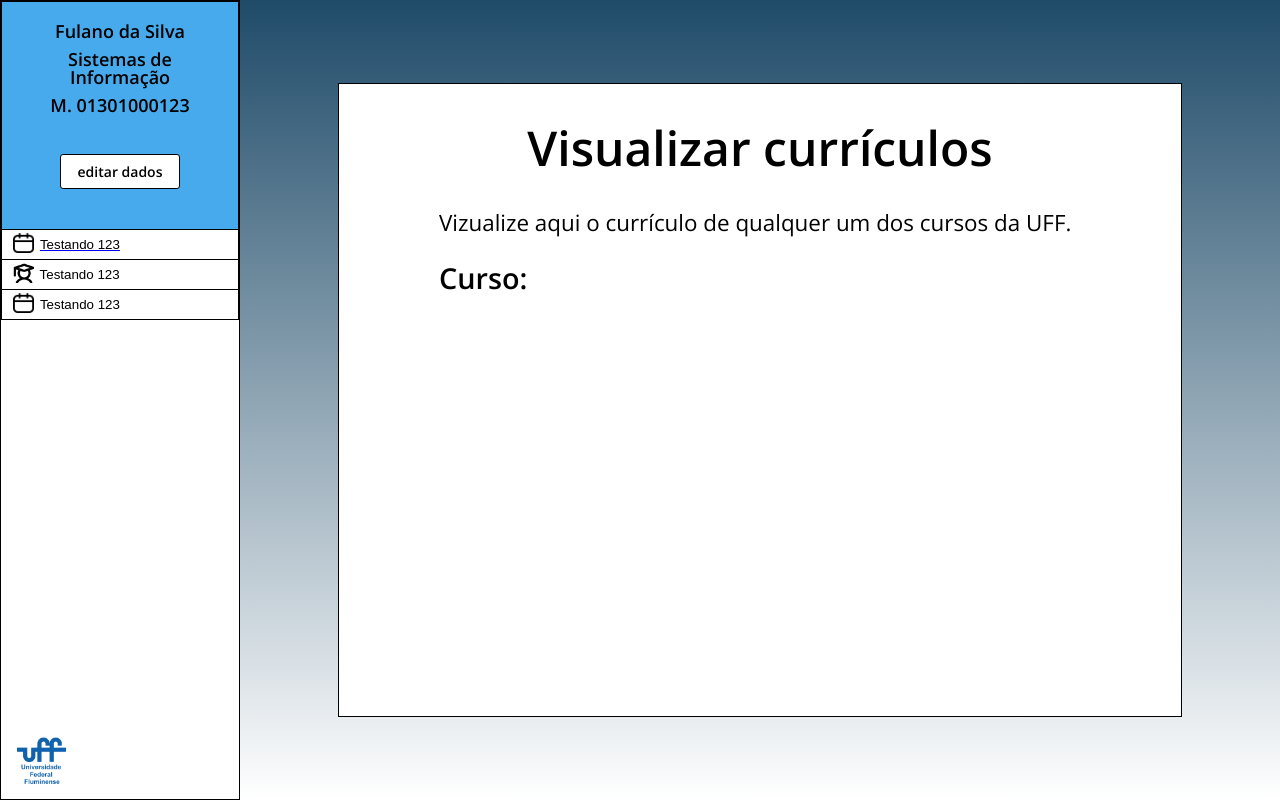
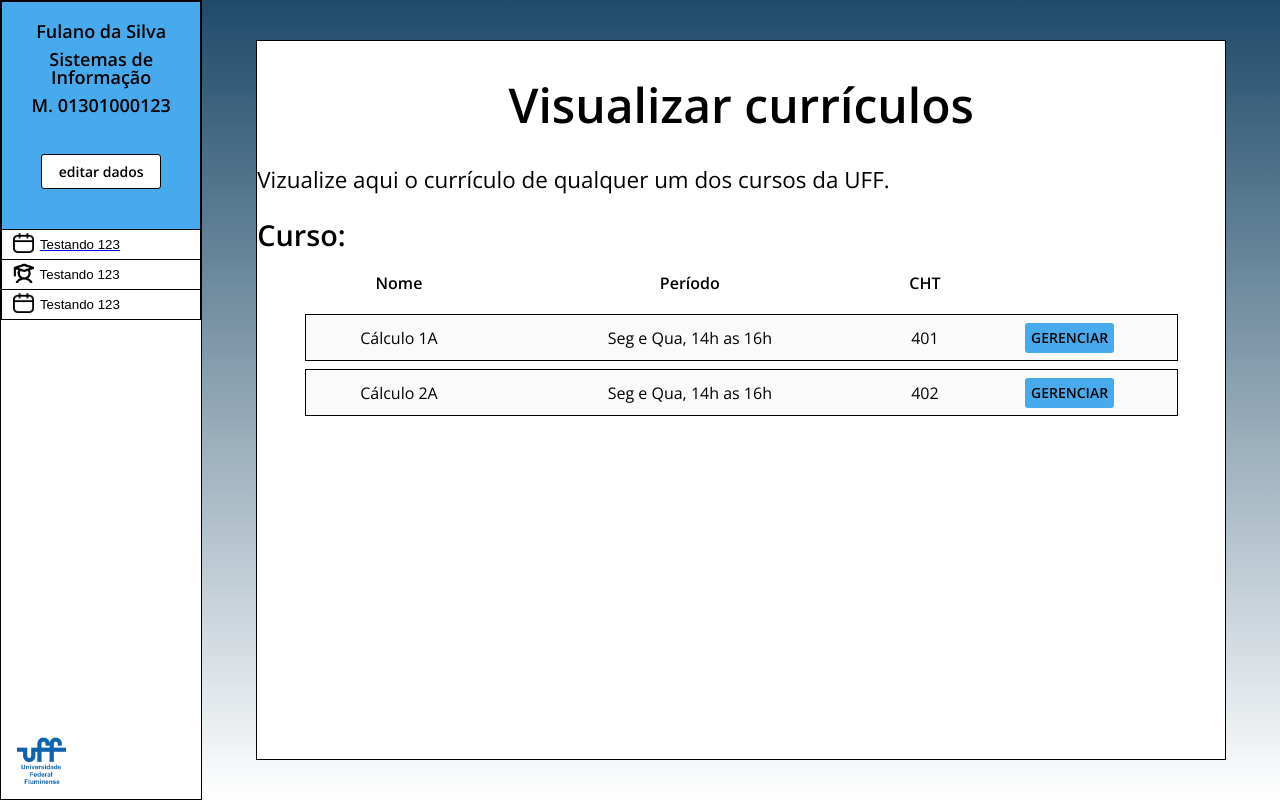
Before and after one commit to gustavo-ferreira03/projeto-iduff-front, a React (Create React App) app: page /ViewResume in a window 1280 px wide. Built offline with nearby package versions, Linux system fonts and the light colour scheme; a web font is replaced by a local one.

Commit message:
Corrigido o tamanho da white_box

```diff
--- a/src/components/Table/Table.module.css
+++ b/src/components/Table/Table.module.css
@@ -1,15 +1,17 @@
 .table {
-    width: 800px;
+    width: 90%;
+    empty-cells: show;
     border-collapse: separate;
-    border-spacing: 0 15px;
+    border-spacing: 0 10px;
 }
 
 .table tr {
-    font-size: 18px;
+    font-size: 16px;
     font-weight: 400;
     font-family: 'Open Sans', sans-serif;
-    height: 35px;
+    height: 45px;
 }
+
 
 .table th {
     font-weight: 600;
@@ -23,6 +25,6 @@
 }
 
 .table tbody tr {
-    background-color: var(--gray);
-    border: 0.5px solid var(--black);
+    box-shadow: 0px 0px 0px 1px black;
+    background-color: var(--light-gray);
 }
--- a/src/components/ViewResume/ViewResume.jsx
+++ b/src/components/ViewResume/ViewResume.jsx
@@ -1,16 +1,49 @@
 import classes from './ViewResume.module.css';
+import Table from '../Table/Table';
+import Button from '../Button/Button';
+
+// Precisa colocar as colunas da tabela
+const columns = [
+    "Nome",
+    "",
+    "Período",
+    "CHT"
+  ]
+
+  // Carrega o conteúdo que vai ser colocado dentro de cada linha (pode colocar botões ou dropdowns tb)
+  const data = [
+    ["Cálculo 1A",
+    "",
+    "Seg e Qua, 14h as 16h",
+    "401",
+    <Button buttonSize="btn--small" buttonStyle="btn--light-blue--solid">GERENCIAR</Button>],
+    ["Cálculo 2A",
+    "",
+    "Seg e Qua, 14h as 16h",
+    "402",
+    <Button buttonSize="btn--small" buttonStyle="btn--light-blue--solid">GERENCIAR</Button>]
+  ]
 
 export function ViewResume (){
     return(
+        <div className={classes.container}>
             <div className={classes.white_box}>
+                <div classes={classes.content_container}>
                     <h1 className={classes.v_C}>Visualizar currículos</h1>
                     <section className={classes.List}>
-                <p className={classes.VizuAqui}>Vizualize aqui o currículo de qualquer um dos cursos da UFF.</p>
+                        <div className={classes.VizuAqui}>
+                            <p>Vizualize aqui o currículo de qualquer um dos cursos da UFF.</p>
                             <div>
                                 <h2 className={classes.Curso}>Curso:</h2>
                                 {/* Menu drop down */}
                             </div>
+                        </div>
+                        <div className={classes.Table}>
+                            <Table columns={columns} data={data}/>
+                        </div>
                     </section>
+                </div>
+            </div>
         </div>
     )
 }
--- a/src/components/ViewResume/ViewResume.module.css
+++ b/src/components/ViewResume/ViewResume.module.css
@@ -1,11 +1,21 @@
+.container {
+    width: 100%;
+    display: flex;
+    justify-content: center;
+    align-items: center;
+}
+
 .white_box{
-    margin: 0 auto;
-    width: 844px;
-    height: 634px;
-    top: 49px;
-    left:270px;
+    width: 90%;
+    height: 90%;
     background-color: white;
     border: 1px solid black;
+}
+
+.content_container {
+    width: 80%;
+    display: flex;
+    justify-content: flex-start;
 }
 
 .v_C{
@@ -18,7 +28,8 @@
 }
 
 .List{
-    margin-left: 100px;
+    display: flex;
+    flex-direction: column;
     font-family: 'Open Sans', sans-serif;
     font-weight: 400;
     font-size: 1,125rem;
@@ -36,3 +47,8 @@
     font-size: 1.8rem;
     margin-top: 30px;
 }
+
+.Table {
+    display: flex;
+    justify-content: center;
+}
--- a/src/pages/Test.jsx
+++ b/src/pages/Test.jsx
@@ -7,19 +7,17 @@ import Button from '../components/Button/Button'
 const columns = [
   "Nome",
   "Período",
-  "CHT"
+  "CHT",
 ]
 
 // Carrega o conteúdo que vai ser colocado dentro de cada linha (pode colocar botões ou dropdowns tb)
 const data = [
   ["Cálculo 1A",
   "Seg e Qua, 14h as 16h",
-  "401",
-  <Button buttonSize="btn--small" buttonStyle="btn--light-blue--solid">GERENCIAR</Button>],
+  "60"],
   ["Cálculo 2A",
   "Seg e Qua, 14h as 16h",
-  "402",
-  <Button buttonSize="btn--small" buttonStyle="btn--light-blue--solid">GERENCIAR</Button>]
+  "60"]
 ]
 
 export default function Test() {
--- a/src/styles/App.module.css
+++ b/src/styles/App.module.css
@@ -1,4 +1,3 @@
 .flex{
     display: flex;
-    align-items: center;
 }
--- a/src/styles/index.css
+++ b/src/styles/index.css
@@ -53,6 +53,7 @@ table {
   --white: #fff;
   --black: #000;
   --gray: #F2F2F2;
+  --light-gray: #FAFAFA;
   --shadow: rgba(0, 0, 0, 0.25);
 }
 
@@ -75,7 +76,3 @@ code {
   font-family: source-code-pro, Menlo, Monaco, Consolas, 'Courier New',
     monospace;
 }
-
-.flex{
-  display: flex;
-}
```
Lines whose indentation alone changed are shown as unchanged.
